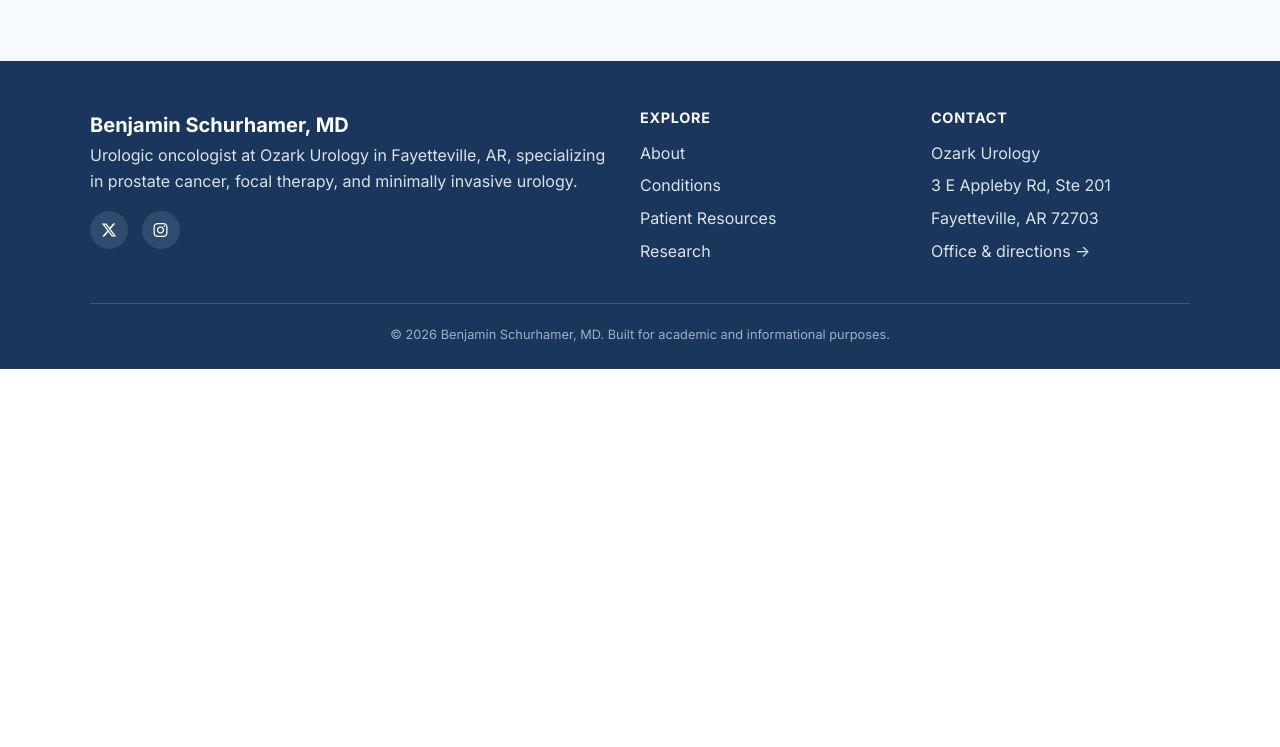
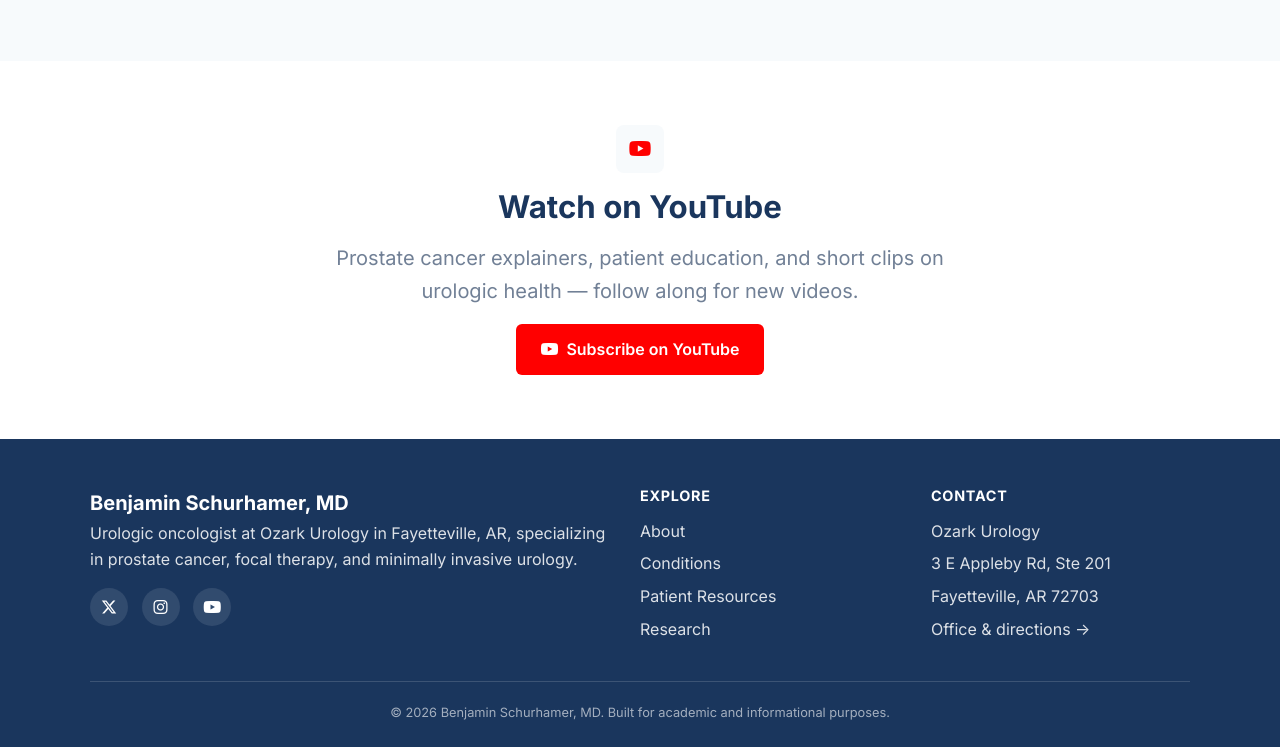
Before and after one commit to schur037/schurhamer-urology, a plain HTML site: page index.html in a window 1280 px wide. Shown: the part 2077-2824 px from the top of the page. Before the commit the page ends 2446 px from the top, so only its background shows below. Drawn offline with Linux system fonts and the light colour scheme.

Commit message:
Add YouTube section and footer link to homepage
New "Watch on YouTube" section at the bottom of the home page with a
subscribe CTA (@benschurhamermd), plus a YouTube icon in the footer
social links.

Co-Authored-By: Claude Opus 4.8 <noreply@anthropic.com>

```diff
--- a/index.html
+++ b/index.html
@@ -143,6 +143,16 @@
         <a href="team.html" class="btn btn-accent"><i class="fa-solid fa-envelope"></i> Contact the Office</a>
       </div>
     </section>
+
+    <!-- YouTube -->
+    <section class="section text-center">
+      <div class="container" style="max-width:720px">
+        <div class="card-icon" style="margin:0 auto 1rem;color:#FF0000"><i class="fa-brands fa-youtube"></i></div>
+        <h2>Watch on YouTube</h2>
+        <p class="lead">Prostate cancer explainers, patient education, and short clips on urologic health &mdash; follow along for new videos.</p>
+        <a href="https://www.youtube.com/@benschurhamermd?sub_confirmation=1" target="_blank" rel="noopener" class="btn" style="background:#FF0000"><i class="fa-brands fa-youtube"></i> Subscribe on YouTube</a>
+      </div>
+    </section>
   </main>
 
   <!-- Footer -->
@@ -155,6 +165,7 @@
           <div class="footer-social">
             <a class="js-social-x" href="https://x.com/beschur" target="_blank" rel="noopener" aria-label="X (Twitter)"><i class="fa-brands fa-x-twitter"></i></a>
             <a class="js-social-ig" href="https://instagram.com/dr.schurhamer" target="_blank" rel="noopener" aria-label="Instagram"><i class="fa-brands fa-instagram"></i></a>
+            <a href="https://www.youtube.com/@benschurhamermd" target="_blank" rel="noopener" aria-label="YouTube"><i class="fa-brands fa-youtube"></i></a>
           </div>
         </div>
         <div>
```
